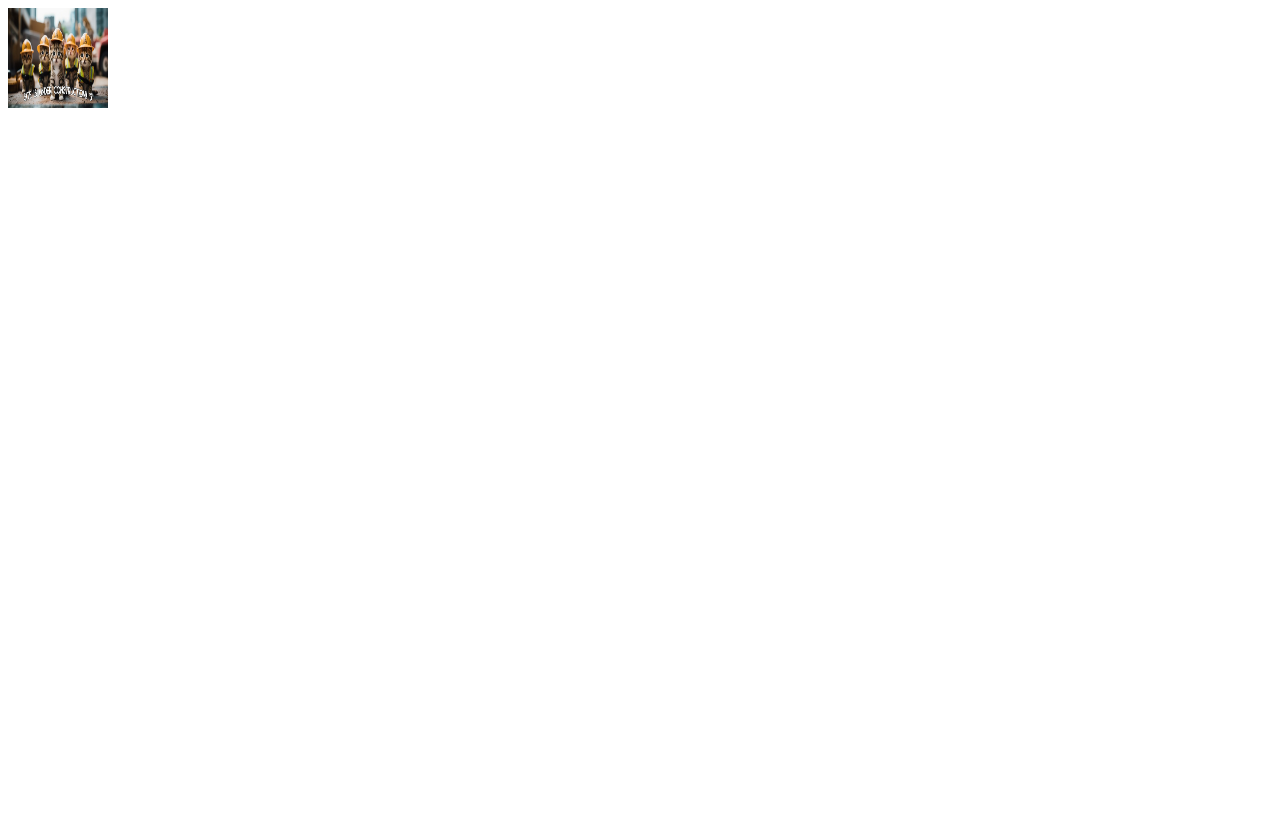
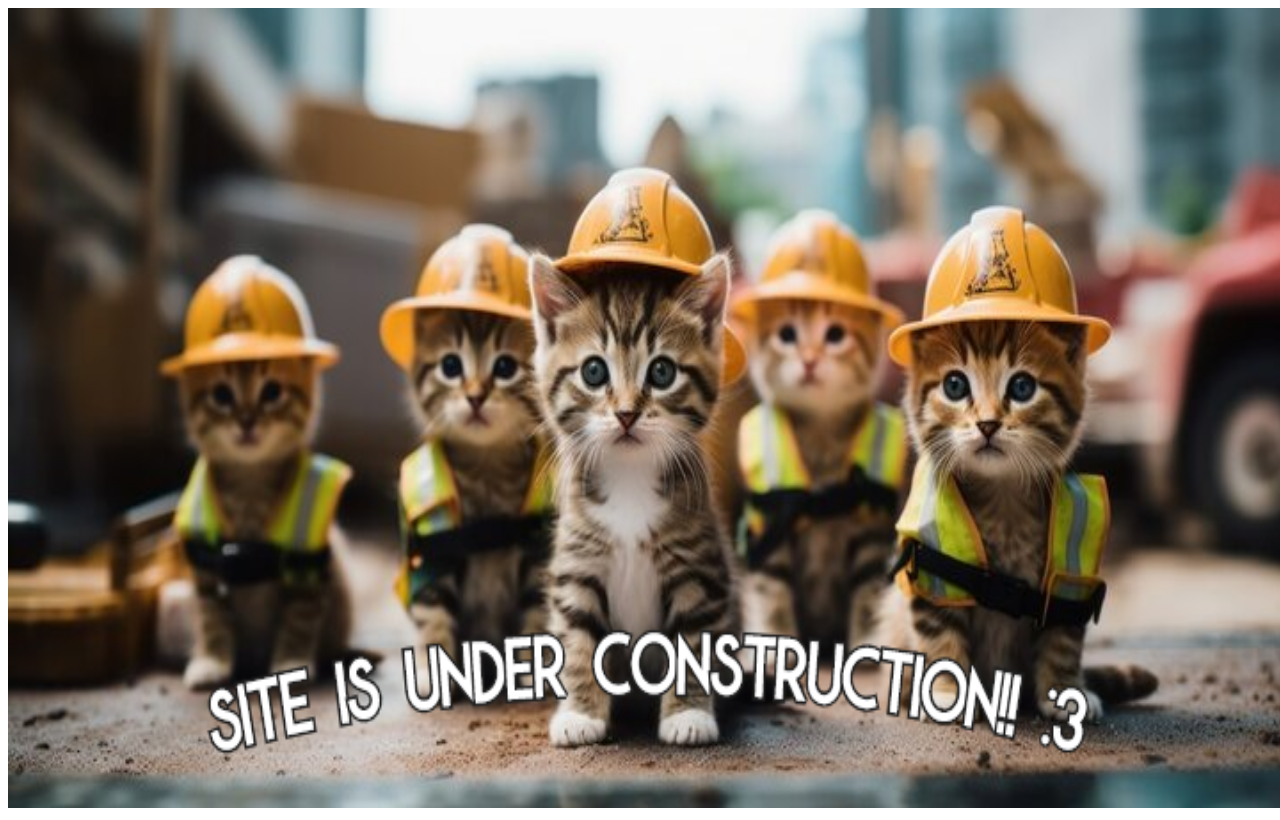
Before and after one commit to wtfterm/term, a plain HTML site: page index.html in a window 1280 px wide. Drawn offline with Linux system fonts and the light colour scheme.

Commit message:
Update index.html

```diff
--- a/index.html
+++ b/index.html
@@ -5,6 +5,12 @@
     <meta name="viewport" content="width=device-width, initial-scale=1.0">
     <title>Down</title>
 </head>
+<style>
+    img {
+        width: 100vw;
+        height:100vh;
+    }
+</style>
 <body>
     <img src="./cat.png" width="100vw" height="100vh">
 </body>
```
